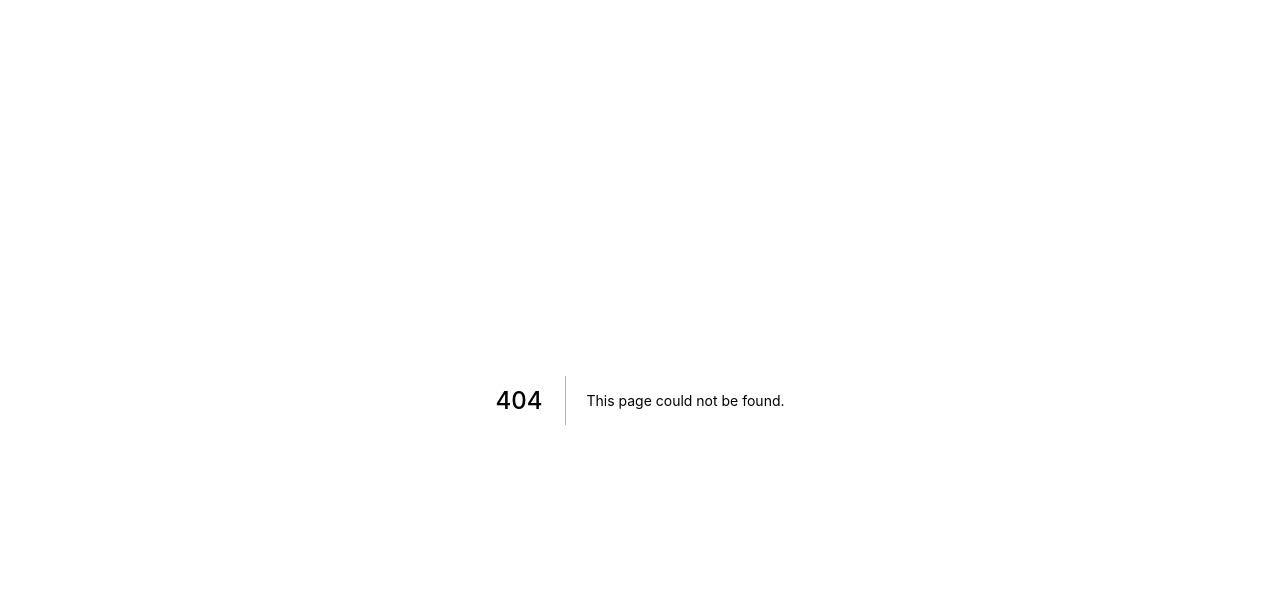
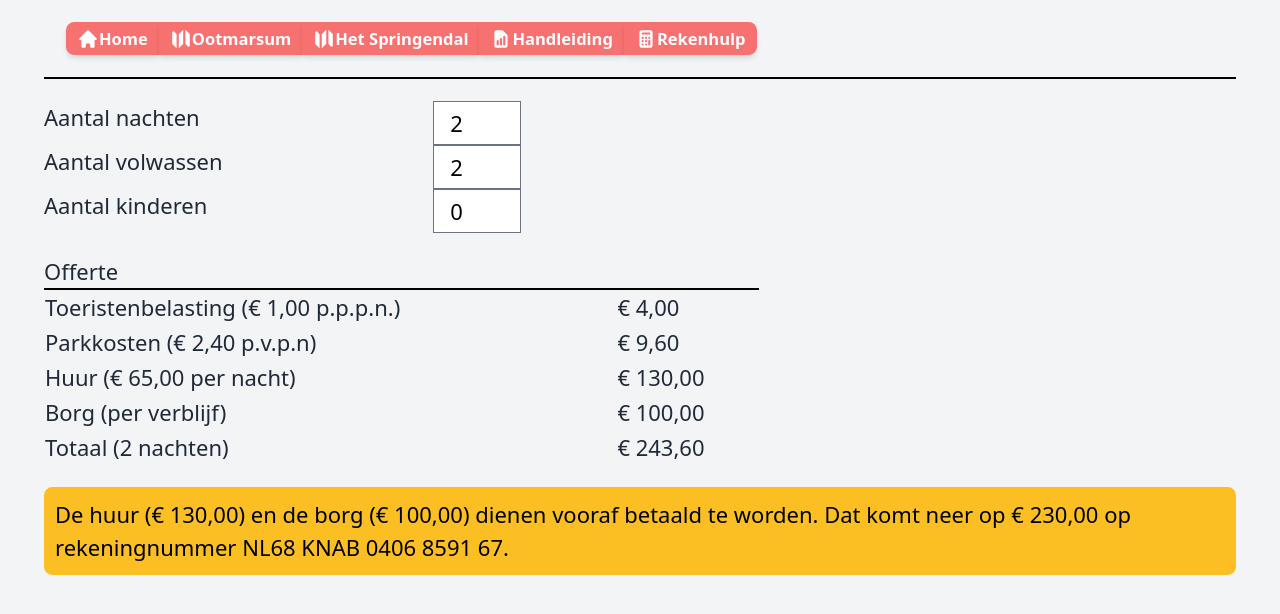
Before and after one commit to funky-monkey/ootmarsum, a Next.js app: page /rekenhulp in a window 1280 px wide. Before the commit this address had no page. Shown: the top 614 px of the page. Built offline with nearby package versions, Linux system fonts and the light colour scheme.

Commit message:
adds calculator + design fixes

```diff
--- a/package.json
+++ b/package.json
@@ -11,6 +11,7 @@
   },
   "dependencies": {
     "@heroicons/react": "1.0.4",
+    "@tailwindcss/forms": "^0.3.4",
     "date-fns": "2.24.0",
     "next": "11.1.2",
     "react": "17.0.2",
--- a/src/components/layout.tsx
+++ b/src/components/layout.tsx
@@ -1,6 +1,12 @@
 import { ReactNode } from 'react'
 import Head from 'next/head'
 import Link from 'next/link'
+import {
+  HomeIcon,
+  DocumentReportIcon,
+  CalculatorIcon,
+  MapIcon,
+} from '@heroicons/react/solid'
 import config from '../config'
 
 const { title: siteTitle, description, image } = config
@@ -34,19 +40,37 @@ const Layout = ({ children, title }: Props) => (
       <meta property="og:image:width" content="400" />
       <meta property="og:image:height" content="400" />
     </Head>
-    <section className="container antialiased min-w-full min-h-screen bg-white text-black dark:bg-black dark:text-white px-2 md:px-8">
-      <header className="flex flex-row flex-wrap w-full justify-around pb-2 border-b-2 border-black dark:border-white">
+    <section className="container antialiased min-w-full min-h-screen bg-gray-100 text-gray-800 dark:bg-gray-800 dark:text-gray-100 px-2 md:px-8">
+      <header className="control border-black dark:border-white border-b-2">
         <Link href={`/`}>
-          <a className="link">Home</a>
+          <a className="btn sm:rounded-r-none">
+            <HomeIcon className="w-4" />
+            Home
+          </a>
         </Link>
         <Link href={`/ootmarsum`}>
-          <a className="link">Ootmarsum</a>
+          <a className="btn sm:rounded-l-none sm:rounded-r-none">
+            <MapIcon className="w-4" />
+            Ootmarsum
+          </a>
         </Link>
         <Link href={`/springendal`}>
-          <a className="link">Het Springendal</a>
+          <a className="btn sm:rounded-l-none sm:rounded-r-none">
+            <MapIcon className="w-4" />
+            Het Springendal
+          </a>
         </Link>
         <Link href={`/handleiding`}>
-          <a className="link">Handleiding</a>
+          <a className="btn sm:rounded-l-none sm:rounded-r-none">
+            <DocumentReportIcon className="w-4" />
+            Handleiding
+          </a>
+        </Link>
+        <Link href={`/rekenhulp`}>
+          <a className="btn sm:rounded-l-none">
+            <CalculatorIcon className="w-4" />
+            Rekenhulp
+          </a>
         </Link>
       </header>
       <main
--- a/src/config.ts
+++ b/src/config.ts
@@ -51,7 +51,7 @@ const config: ConfigType = {
     tax: 1,
     adult: 2.4,
     kid: 1.9,
-    rent: 75,
+    rent: 65,
     deposit: 100,
   },
   bankAccount: 'NL68 KNAB 0406 8591 67',
--- /dev/null
+++ b/src/pages/rekenhulp.tsx
@@ -0,0 +1,160 @@
+import { useState, useEffect, ChangeEvent } from 'react'
+import { Layout } from '../components'
+import { presentPrice } from '../utils'
+import config from '../config'
+
+const { price, bankAccount } = config
+const minNights = 2
+const maxNights = 21
+const maxPersons = 6
+const defaultAdults = 2
+const defaultKids = 0
+const maxOccupation = 6
+const minAdults = 1
+
+const Rekenhulp = () => {
+  const [adults, setAdults] = useState<number>(defaultAdults)
+  const [kids, setKids] = useState<number>(defaultKids)
+  const [tax, setTax] = useState<number>(0)
+  const [rent, setRent] = useState<number>(0)
+  const [parkCosts, setParkCosts] = useState<number>(0)
+  const [nights, setNights] = useState<number>(minNights)
+  const [ok, setOk] = useState<boolean>(true)
+  useEffect(() => {
+    const _total = kids + adults
+    const _nights = nights >= minNights ? nights : minNights
+    setTax(_nights * (_total * price.tax))
+    setParkCosts(_nights * (kids * price.kid + adults * price.adult))
+    setRent(_nights * price.rent)
+    setOk(
+      adults >= minAdults &&
+        nights >= minNights &&
+        nights <= maxNights &&
+        adults + kids <= maxOccupation
+    )
+  }, [nights, kids, adults])
+  const changeValue = (event: ChangeEvent, setter: Function) => {
+    // @ts-ignore
+    const { value: svalue } = event.target
+    const value = Number(svalue)
+    if (isNaN(value)) {
+      setter(0)
+    } else {
+      setter(value)
+    }
+  }
+  return (
+    <Layout title="Rekenhulp">
+      <form noValidate autoComplete="off">
+        <section className="flex flex-col w-4/5 md:w-3/5 lg:w-2/5 xl:w-2/5">
+          <div className="flex flex-row justify-between">
+            <label htmlFor="nights">Aantal nachten</label>
+            <input
+              id="nights"
+              type="number"
+              value={nights}
+              // max={maxNights}
+              min={0}
+              onChange={event => changeValue(event, setNights)}
+              className="text-black w-16 h-8"
+            />
+          </div>
+          <div className="flex flex-row justify-between">
+            <label htmlFor="adults">Aantal volwassen</label>
+            <input
+              id="adults"
+              type="number"
+              value={adults}
+              min={0}
+              // max={maxOccupation}
+              onChange={event => changeValue(event, setAdults)}
+              className="text-black w-16 h-8"
+            />
+          </div>
+          <div className="flex flex-row justify-between">
+            <label htmlFor="kids">Aantal kinderen</label>
+            <input
+              id="kids"
+              type="number"
+              value={kids}
+              // max={maxOccupation - adults}
+              min={0}
+              onChange={event => changeValue(event, setKids)}
+              className="text-black w-16 h-8"
+            />
+          </div>
+        </section>
+        <section>
+          {nights < minNights && (
+            <div className="alert alert-error">
+              Minimum verblijf: {minNights} nachten
+            </div>
+          )}
+          {nights > maxNights && (
+            <div className="alert alert-error">
+              Maximum verblijf: {maxNights} nachten
+            </div>
+          )}
+          {kids + adults > maxPersons && (
+            <div className="alert alert-error">
+              Maximum aantal personen: {maxPersons}
+            </div>
+          )}
+          {adults === 0 && kids === 0 && (
+            <div className="alert alert-error">
+              Er moeten een bepaald aantal personen verblijven.
+            </div>
+          )}
+          {adults === 0 && kids > 0 && (
+            <div className="alert alert-error">
+              Een verblijf met alleen kinderen is niet heel erg handig
+            </div>
+          )}
+        </section>
+        {ok && (
+          <section>
+            <table className="mt-4 border-t-2 border-black dark:border-white w-full md:w-3/5">
+              <caption className="align-middle text-left">Offerte</caption>
+              <tbody>
+                <tr>
+                  <td>
+                    Toeristenbelasting ({presentPrice(price.tax)} p.p.p.n.)
+                  </td>
+                  <td>{presentPrice(tax)}</td>
+                </tr>
+                <tr>
+                  <td>Parkkosten ({presentPrice(price.adult)} p.v.p.n)</td>
+                  <td>{presentPrice(parkCosts)}</td>
+                </tr>
+                <tr>
+                  <td>Huur ({presentPrice(price.rent)} per nacht)</td>
+                  <td>{presentPrice(price.rent * nights)}</td>
+                </tr>
+                <tr>
+                  <td>Borg (per verblijf)</td>
+                  <td>{presentPrice(price.deposit)}</td>
+                </tr>
+                <tr>
+                  <td>Totaal ({nights} nachten)</td>
+                  <td>
+                    {presentPrice(rent + tax + parkCosts + price.deposit)}
+                  </td>
+                </tr>
+              </tbody>
+            </table>
+          </section>
+        )}
+        <section>
+          <div className="alert alert-info">
+            De huur ({presentPrice(rent)}) en de borg (
+            {presentPrice(price.deposit)}) dienen vooraf betaald te worden. Dat
+            komt neer op {presentPrice(rent + price.deposit)} op rekeningnummer{' '}
+            {bankAccount}.
+          </div>
+        </section>
+      </form>
+    </Layout>
+  )
+}
+
+export default Rekenhulp
--- a/src/styles/globals.css
+++ b/src/styles/globals.css
@@ -10,8 +10,17 @@ body {
 }
 
 @layer components {
+  body {
+    @apply w-screen h-screen bg-gray-100 text-gray-800 dark:bg-gray-800 dark:text-gray-100;
+  }
   .link {
     @apply text-red-400 underline;
+  }
+  .control {
+    @apply mb-4 p-4 flex flex-col justify-items-start sm:flex-row text-xs;
+  }
+  .btn {
+    @apply py-1 px-2 font-semibold sm:rounded-md shadow-md bg-red-400 text-white dark:text-white flex flex-row justify-items-start items-center hover:bg-red-900 disabled:bg-red-300 disabled:cursor-default;
   }
   .paragraph {
     @apply mb-4;
@@ -19,4 +28,13 @@ body {
   .subtitle {
     @apply mb-4 underline text-xl;
   }
+  .alert {
+    @apply text-black w-full px-2 py-2 mt-4 rounded-md;
+  }
+  .alert-error {
+    @apply bg-red-400;
+  }
+  .alert-info {
+    @apply bg-yellow-400;
+  }
 }
--- a/tailwind.config.js
+++ b/tailwind.config.js
@@ -11,5 +11,5 @@ module.exports = {
   variants: {
     extend: {},
   },
-  plugins: [],
+  plugins: [require('@tailwindcss/forms')],
 }
```
Also changed, not shown: 1 other file (tests, documents, lock files or other folders).
